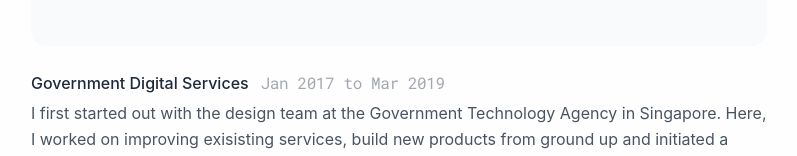
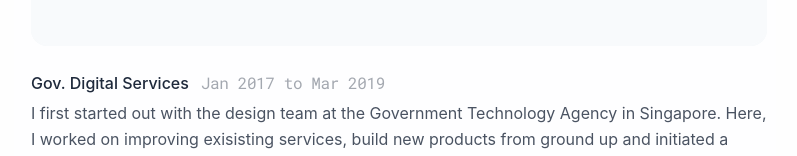
Before and after one commit to jolenenjy/portfoliov3, a Next.js app: page / in a window 1280 px wide. Shown: the part 2079-2235 px from the top of the page, without its empty margins (241-1038 px from the left). Built offline with nearby package versions, Linux system fonts and the light colour scheme; a web font is replaced by a local one; what @tailwindcss/typography would draw is missing.

Commit message:
additional height changes

```diff
--- a/pages/index.js
+++ b/pages/index.js
@@ -291,7 +291,7 @@
             </Link>
           </div>
           <div className="mt-6 flex items-center">
-            <p className=" text-md font-medium">Government Digital Services</p>
+            <p className=" text-md font-medium">Gov. Digital Services</p>
             <p className="font-mono text-md opacity-40 ml-3 tracking-tight">
               Jan 2017 to Mar 2019
             </p>
--- a/pages/playground.js
+++ b/pages/playground.js
@@ -33,7 +33,7 @@
         </div>
         <p className="opacity-70 mt-16">For example ↓</p>
         <div>
-          <div className="flex h-64 sm:h-96 bg-gray-100 w-full bg-opacity-60 rounded-2xl p-0 mt-12 ">
+          <div className="flex h-44 xs:h-64 sm:h-80 md:h-96 bg-gray-100 w-full bg-opacity-60 rounded-2xl p-0 mt-12 ">
             <Canvas />
           </div>
           <div className="mt-6 flex items-center">
@@ -45,7 +45,7 @@
           </p>
         </div>
         <div>
-          <div className="flex p-0 mt-16 h-64 sm:h-96 border-2 border-gray-100 hover:border-gray-200 rounded-2xl overflow-hidden transition duration-200 ease-in-out">
+          <div className="flex p-0 mt-16 h-44 xs:h-64 sm:h-80 md:h-96 border-2 border-gray-100 hover:border-gray-200 rounded-2xl overflow-hidden transition duration-200 ease-in-out">
             <a href="https://medium.com/adventures-of-a-designer">
               <div className="ctaparent bg-white w-full rounded-lg overflow-hidden">
                 <Image
```
